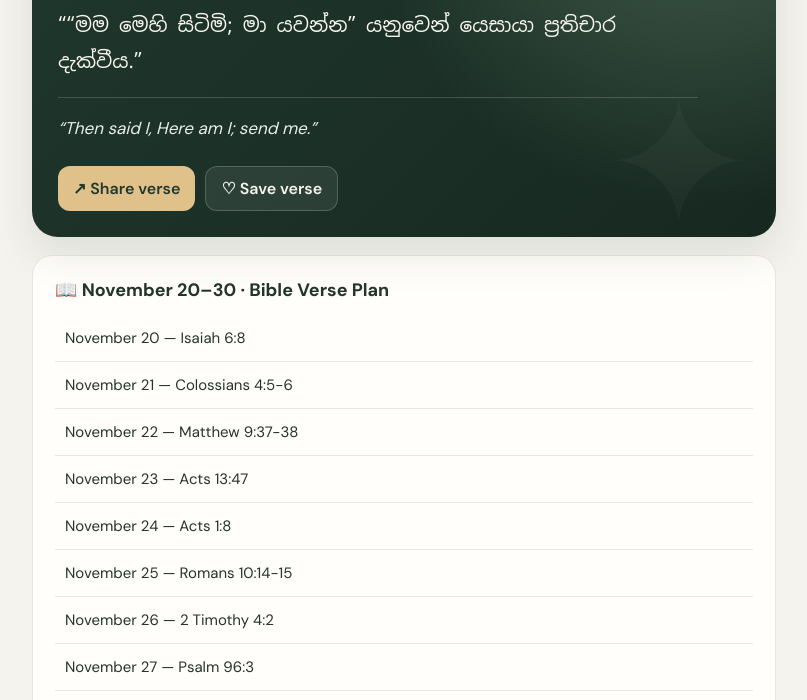
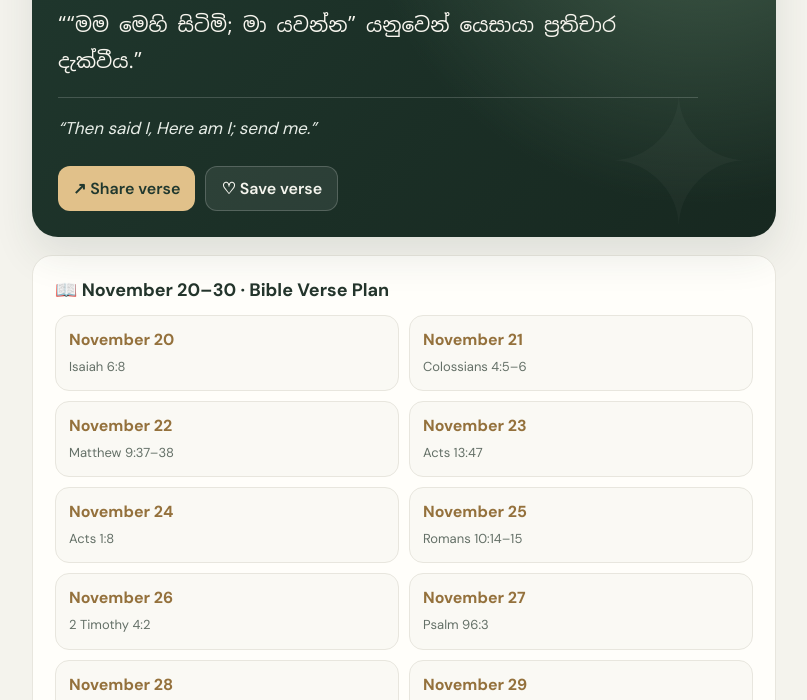
Before and after one commit to amithdombawala/daily-word-bible, a plain HTML site: page index.html in a window 1280 px wide. Shown: the part 237-937 px from the top of the page, without its empty margins (236-1043 px from the left). Drawn offline with Linux system fonts and the light colour scheme.

Commit message:
Update index.html

```diff
--- a/index.html
+++ b/index.html
@@ -72,6 +72,23 @@
       </div>
     </article>
 
+<section class="section" id="novemberPlan">
+  <h2>📖 November 20–30 · Bible Verse Plan</h2>
+
+  <div class="related">
+    <div class="related-item"><strong>November 20</strong><span>Isaiah 6:8</span></div>
+    <div class="related-item"><strong>November 21</strong><span>Colossians 4:5–6</span></div>
+    <div class="related-item"><strong>November 22</strong><span>Matthew 9:37–38</span></div>
+    <div class="related-item"><strong>November 23</strong><span>Acts 13:47</span></div>
+    <div class="related-item"><strong>November 24</strong><span>Acts 1:8</span></div>
+    <div class="related-item"><strong>November 25</strong><span>Romans 10:14–15</span></div>
+    <div class="related-item"><strong>November 26</strong><span>2 Timothy 4:2</span></div>
+    <div class="related-item"><strong>November 27</strong><span>Psalm 96:3</span></div>
+    <div class="related-item"><strong>November 28</strong><span>Matthew 5:14</span></div>
+    <div class="related-item"><strong>November 29</strong><span>Philippians 2:14–15</span></div>
+    <div class="related-item"><strong>November 30</strong><span>1 Peter 2:9</span></div>
+  </div>
+</section>
     <section class="section" id="novemberPlan">
       <h2>📖 November 20–30 · Bible Verse Plan</h2>
       <div id="novemberVerseList"></div>
```
